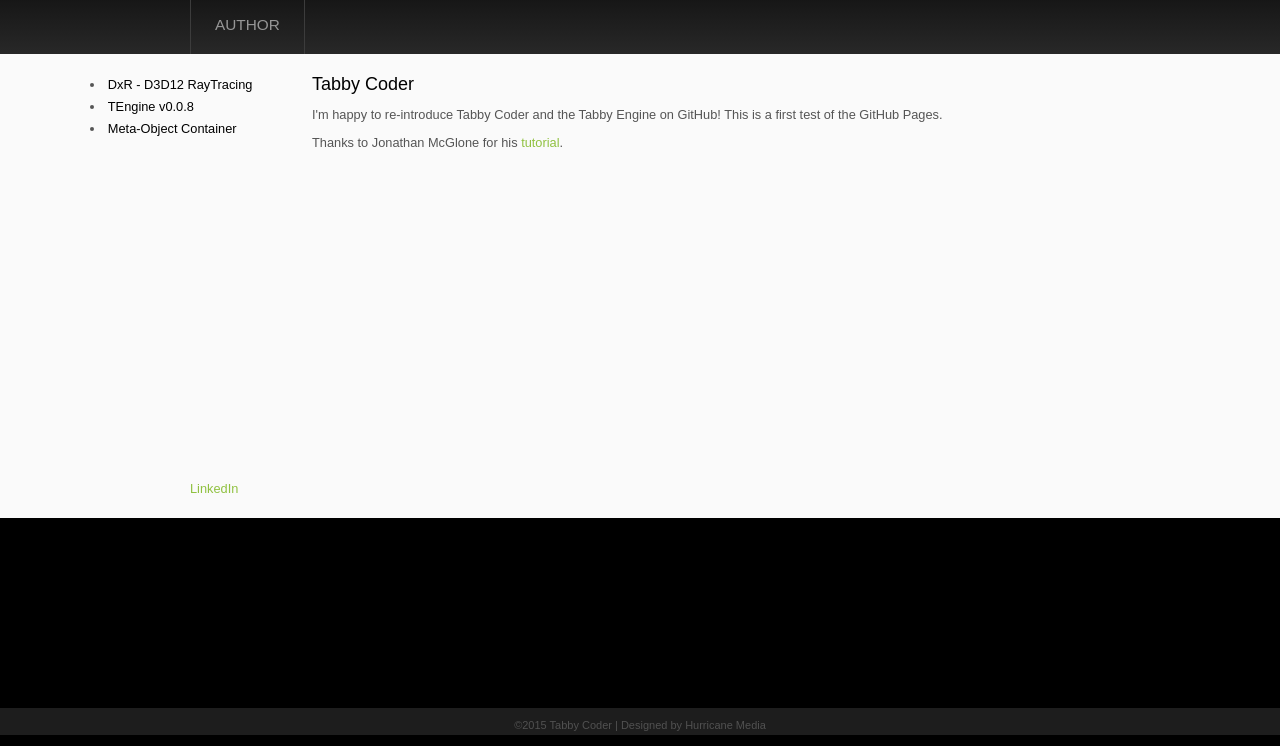
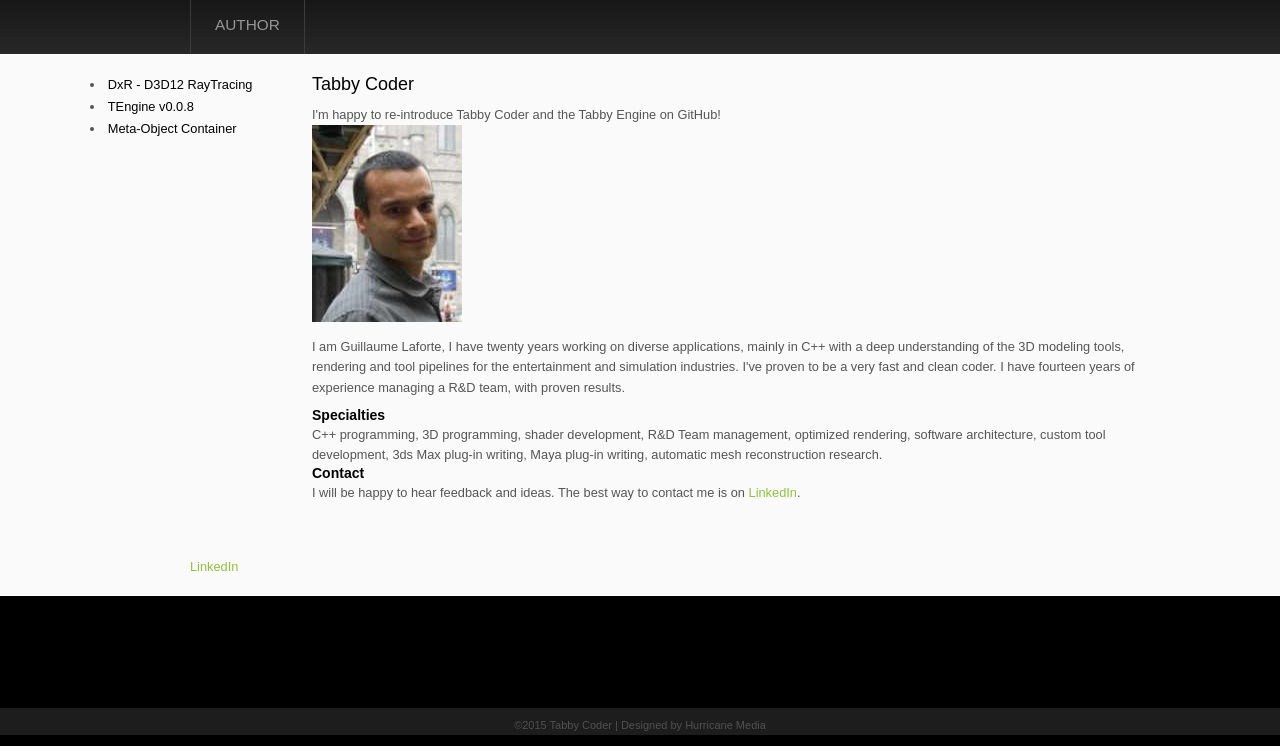
Before and after one commit to glaforte/TabbyEngine, a Jekyll site: the page built from docs/index.html, in a window 1280 px wide, cut to the strip 154-900 px from the top of the page. Built offline with Jekyll 4.4.1, drawn with Linux system fonts in a browser that asks for light colours.

Commit message:
Improves the landing/author page

```diff
--- a/docs/index.html
+++ b/docs/index.html
@@ -2,6 +2,14 @@
 layout: default
 title: Tabby Coder
 ---
-<p>I'm happy to re-introduce Tabby Coder and the Tabby Engine on GitHub!
-This is a first test of the GitHub Pages.</p>
-<p>Thanks to Jonathan McGlone for his <a href="http://jmcglone.com/guides/github-pages/">tutorial</a>.</p>
+
+<p>I'm happy to re-introduce Tabby Coder and the Tabby Engine on GitHub!<br/>
+<img src="assets/another_small.jpg"/><br/>
+<p>I am Guillaume Laforte, I have twenty years working on diverse applications, mainly in C++ with a deep understanding of the 3D modeling tools, rendering and tool pipelines for the entertainment and simulation industries. I've proven to be a very fast and clean coder. I have fourteen years of experience managing a R&amp;D team, with proven results.</p>
+
+<h4>Specialties</h4>
+C++ programming, 3D programming, shader development, R&amp;D Team management, optimized rendering, software architecture, custom tool development, 3ds Max plug-in writing, Maya plug-in writing, automatic mesh reconstruction research.
+
+<h4>Contact</h4>
+I will be happy to hear feedback and ideas.
+The best way to contact me is on <a href="http://www.linkedin.com/in/guillaume-laforte">LinkedIn</a>.
```
